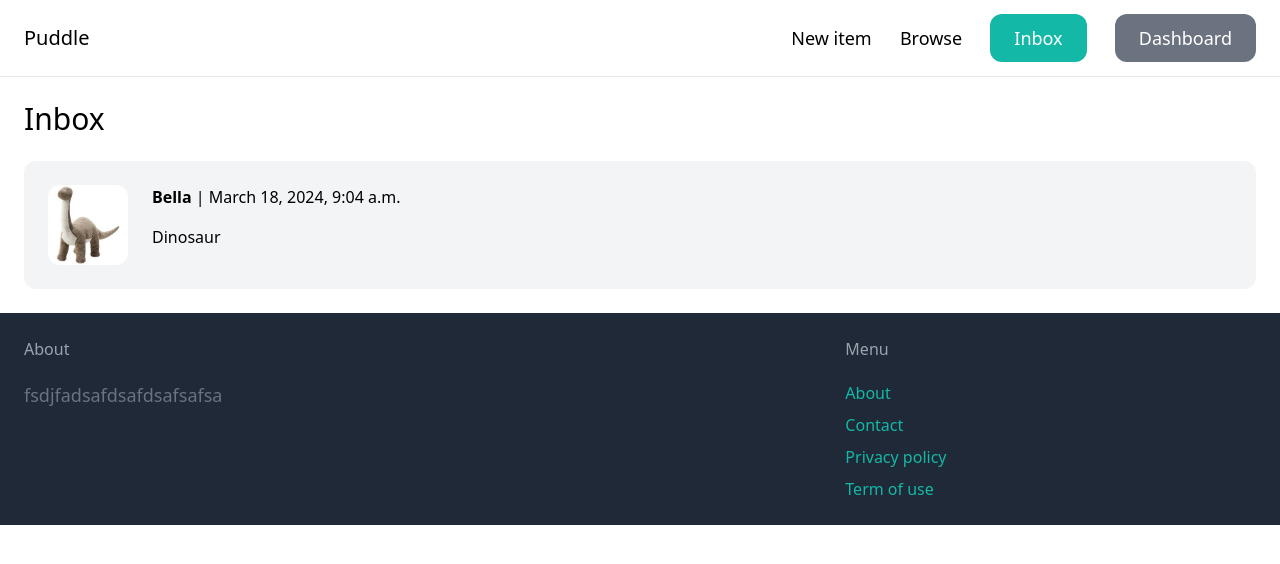
After one commit to ni910715/online_marketplace, a Django app: page /inbox/ in a window 1280 px wide. The commit adds this page. Shown: the top 564 px of the page. Run offline with Django 4.2, Linux system fonts and the light colour scheme; a user stored in the database is signed in; data comes from the database, SQL or seed files in the repository; both versions use the stored data as it was after the commit; some libraries are stand-ins or nearby versions.

Commit message:
conversation detail

```diff
--- /dev/null
+++ b/online_marketplace/conversation/templates/conversation/inbox.html
@@ -0,0 +1,29 @@
+{% extends 'core/base.html' %}
+
+{% block title %}Inbox{% endblock %}
+
+{% block content %}
+<h1 class="mb-6 text-3xl">Inbox</h1>
+
+<div class="space-y-4">
+    {% for conversation in conversations %}
+        <a href="{% url 'conversation:detail' conversation.id %}">
+            <div class="p-6 flex bg-gray-100 rounded-xl">
+                <div class="pr-6">
+                    <img src="{{conversation.item.image.url}}" class="w-20 rounded-xl">
+                </div>
+
+                <div>
+                    {% for member in conversation.members.all %}
+                        {% if member != request.user %}
+                            <p class="mb-4"><strong>{{ member.username }}</strong> | {{ conversation.modified_at }}</p>
+                            <p>{{conversation.item.name}}</p>
+                        {% endif %}
+                    {% endfor %}
+                </div>
+            </div>
+        </a>
+    {% endfor %}
+</div>
+
+{% endblock %}
--- /dev/null
+++ b/online_marketplace/conversation/urls.py
@@ -0,0 +1,10 @@
+from django.urls import path
+from . import views
+
+app_name = 'conversation'
+
+urlpatterns = [
+    path('', views.inbox, name='inbox'),
+    path('<int:pk>/', views.detail, name='detail'),
+    path('new/<int:item_pk>/', views.new_conversation, name='new'),
+]
--- a/online_marketplace/conversation/views.py
+++ b/online_marketplace/conversation/views.py
@@ -1,9 +1,11 @@
+from django.contrib.auth.decorators import login_required
 from django.shortcuts import render, redirect, get_object_or_404
 from .models import Conversation, ConversationMessage
 from item.models import Item
 from .forms import ConversationMessageForm
 # Create your views here.
 
+@login_required
 def new_conversation(request, item_pk):
     item = get_object_or_404(Item, pk=item_pk)
 
@@ -37,3 +39,19 @@ def new_conversation(request, item_pk):
     return render(request, 'conversation/new.html', {
         'form':form
     })
+
+@login_required
+def inbox(request):
+    conversations = Conversation.objects.filter(members__in=[request.user.id])
+
+    return render(request, 'conversation/inbox.html', {
+        'conversations':conversations
+    })
+
+@login_required
+def detail(request, pk):
+    conversation = Conversation.objects.filter(members__in=[request.user.id]).get(pk=pk)
+
+    return render(request, 'conversation/detail.html', {
+        'conversation':conversation
+    })
--- a/online_marketplace/core/templates/core/base.html
+++ b/online_marketplace/core/templates/core/base.html
@@ -17,7 +17,7 @@
                 <a href="{% url 'item:new' %}" class="text-lg font-semiblod hover:text-gray-500">New item</a>
                 <a href="{% url 'item:browse' %}" class="text-lg font-semiblod hover:text-gray-500">Browse</a>
                 {% if request.user.is_authenticated %}
-                    <a href="#" class="px-6 py-3 text-lg font-semiblod bg-teal-500 text-white rounded-xl hover:bg-teal-700">Inbox</a>
+                    <a href="{% url 'conversation:inbox' %}" class="px-6 py-3 text-lg font-semiblod bg-teal-500 text-white rounded-xl hover:bg-teal-700">Inbox</a>
                     <a href="{% url 'dashboard:index' %}" class="px-6 py-3 text-lg font-semiblod bg-gray-500 text-white rounded-xl hover:bg-gray-700">Dashboard</a>
                 {% else %}
                     <a href="{% url 'core:signup' %}" class="px-6 py-3 text-lg font-semiblod bg-teal-500 text-white rounded-xl hover:bg-teal-700">Sign up</a>
--- a/online_marketplace/item/templates/item/detail.html
+++ b/online_marketplace/item/templates/item/detail.html
@@ -27,7 +27,7 @@
                 <a href="{% url 'item:delete' item.id %}" class="inline-block mt-6 px-6 py-3 text-lg font-semibold bg-red-500 text-white rounded-xl">Delete</a>
             </div>
         {% else %}
-            <a href="#" class="inline-block mt-6 px-6 py-3 text-lg font-semibold bg-teal-500 text-white rounded-xl hover:bg-teal-700">Contact Seller</a>
+            <a href="{% url 'conversation:new' item.id %}" class="inline-block mt-6 px-6 py-3 text-lg font-semibold bg-teal-500 text-white rounded-xl hover:bg-teal-700">Contact Seller</a>
         {% endif %}
     </div>
 </div>
--- a/online_marketplace/online_marketplace/urls.py
+++ b/online_marketplace/online_marketplace/urls.py
@@ -23,4 +23,5 @@ urlpatterns = [
     path('dashboard/', include('dashboard.urls')),
     path('item/', include('item.urls')),
     path('admin/', admin.site.urls),
+    path('inbox/', include('conversation.urls')),
 ] + static(settings.MEDIA_URL, document_root=settings.MEDIA_ROOT)
```
Also changed, not shown: online_marketplace/conversation/templates/conversation/detail.html (added, +19 -0 lines), online_marketplace/conversation/templates/conversation/new.html (added, +24 -0 lines), online_marketplace/db.sqlite3, 1 other file.
